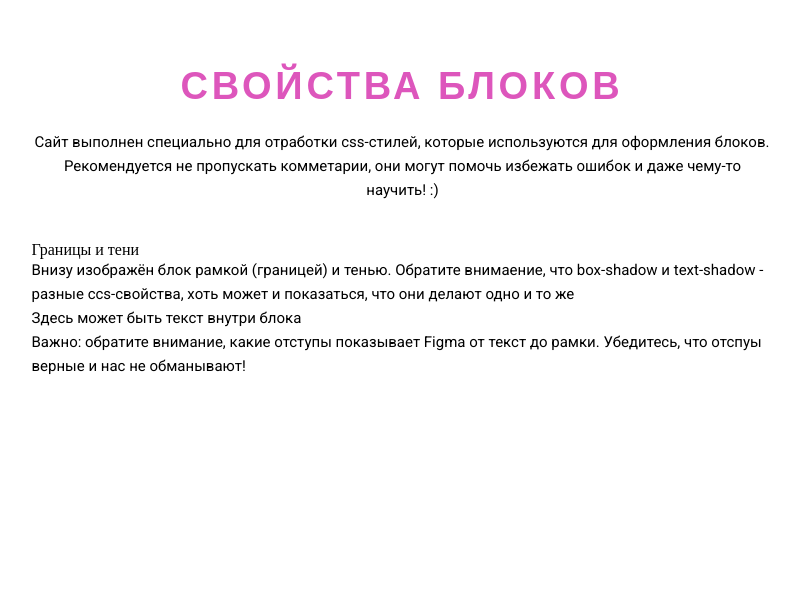
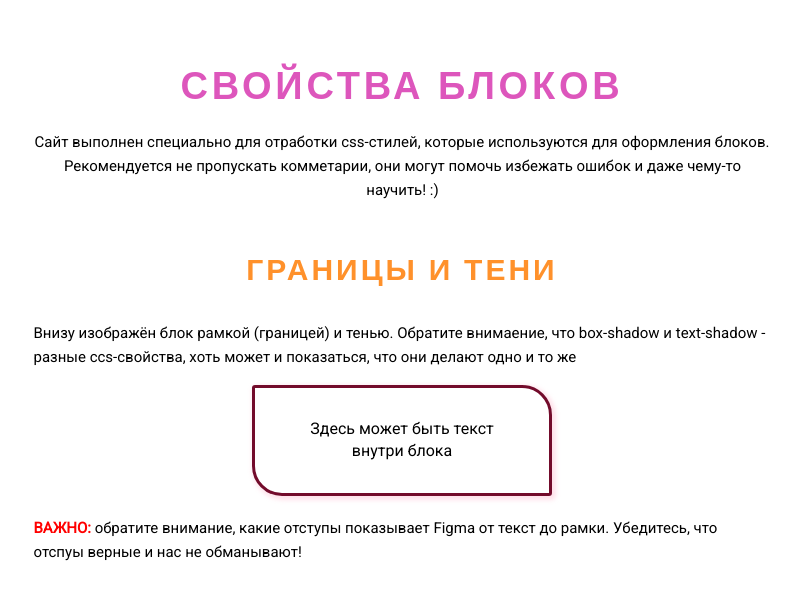
Before and after one commit to klevoDev/8-block-properties, a plain HTML site: page index.html in a window 1280 px wide. Shown: the whole page, without its empty margins (238-1035 px from the left). Drawn offline with nearby package versions, Linux system fonts and the light colour scheme.

Commit message:
add borders

```diff
--- a/css/style.css
+++ b/css/style.css
@@ -24,7 +24,20 @@
     margin-bottom: 40px;
 }
 
+.page__borders {
+    margin-bottom: 32px;
+}
 
+.subheading {
+    font-family: 'Open Sans', sans-serif;
+    font-weight: 800;
+    font-size: 30px;
+    line-height: 180%;
+    letter-spacing: 0.1em;
+    text-transform: uppercase;
+    text-align: center;
+    color: #FF912B;
+}
 
 
 
@@ -52,3 +65,44 @@
     margin-left: 1px;
     text-align: center;
 }
+
+
+
+.borders {}
+
+.borders__subheading {
+    margin-bottom: 25px;
+}
+
+.borders__text {
+    margin-left: 2px;
+    margin-bottom: 16px;
+}
+
+.borders__wrap {
+    border: 3px solid #730B2B;
+    box-shadow: 2px 2px 4px 2px rgba(254, 170, 196, 0.35);
+    border-radius: 3px 30px;
+
+    max-width: 300px;
+    margin: 0 auto;
+    padding: 30px 50px;
+
+    margin-bottom: 20px;
+}
+
+.borders__desc {
+    font-size: 16px;
+    line-height: 138%;
+    text-align: center;
+}
+
+.borders__strong {
+    font-family: 'Roboto', sans-serif;
+    font-weight: 700;
+    font-size: 15px;
+    line-height: 160%;
+    text-transform: uppercase;
+
+    color: #FF0000;
+}
--- a/index.html
+++ b/index.html
@@ -41,7 +41,7 @@
                         </p>
                     </div>
                     <p class="borders__text text">
-                        <span class="borders__strong">Важно:</span> обратите внимание, какие отступы показывает Figma от текст до рамки. Убедитесь, что отспуы верные и нас не обманывают!
+                        <span class="borders__strong">Важно:</span> обратите внимание, какие отступы показывает Figma от текст до рамки. Убедитесь, что <br>отспуы верные и нас не обманывают!
                     </p>
                 </div>
             </section>
```
